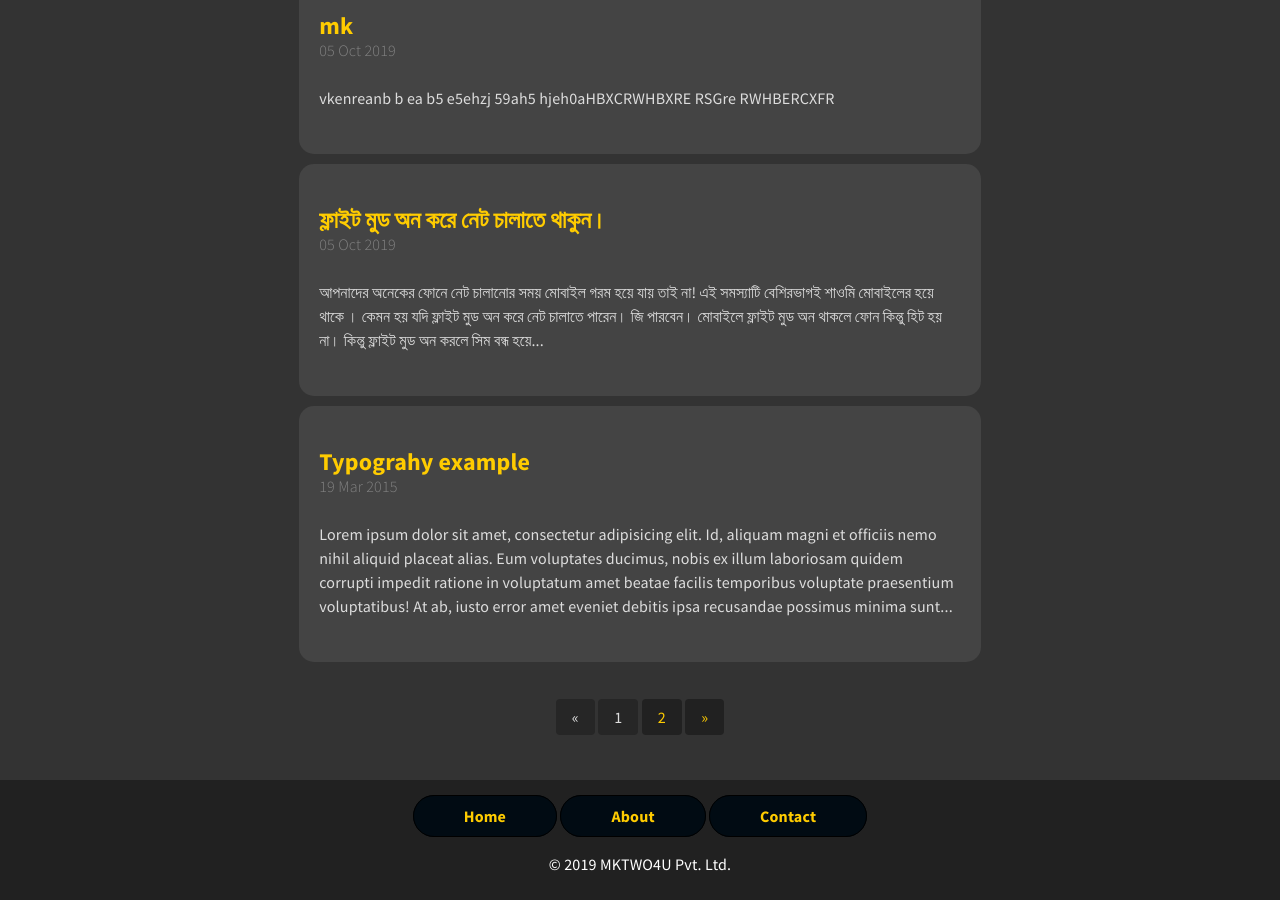
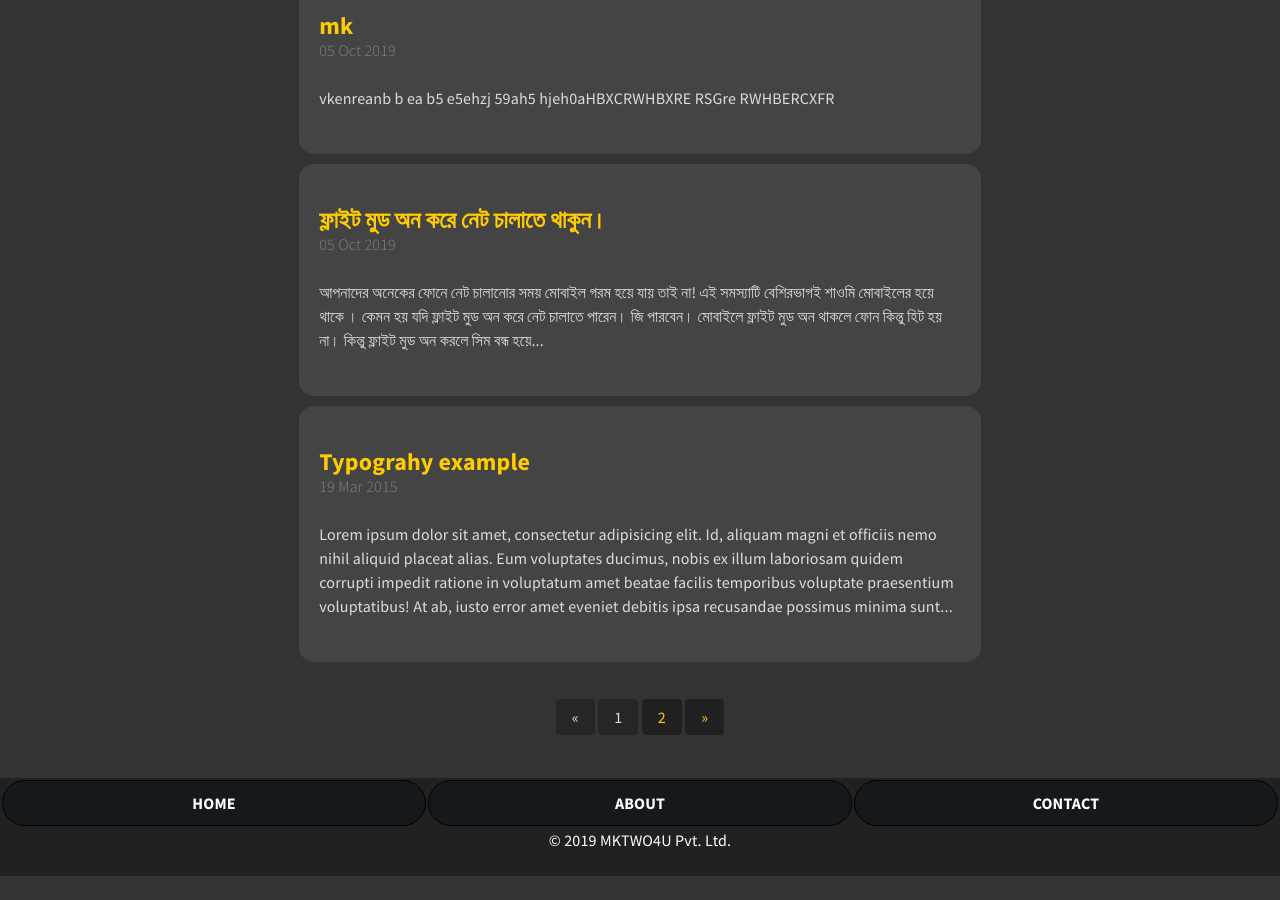
Before and after one commit to bdmilan/blog, a Jekyll site: the page built from index.html, in a window 1280 px wide and 900 px high, scrolled down 1614 px. Built offline with Jekyll 4.4.1, drawn with Linux system fonts in a browser that asks for light colours; the list of posts is cut into pages by our own code; after the commit the page ends 2490 px from its top, so only the background shows below that.

Commit message:
Update footer.html

```diff
--- a/_includes/footer.html
+++ b/_includes/footer.html
@@ -1,17 +1,14 @@
-<br/>
 
-<footer class="footer"><div id="gradient"><div>
-				<p class=""> </p><div style="padding: 10px 50px; display: inline; background:#010b13; border-radius: 45px; border: 1px solid #000;">
-	<a href="https://mktwo4u.tk/index">Home</a></div>
-					<div style="padding: 10px 50px; display: inline; background:#010b13; border-radius: 45px; border: 1px solid #000;">
-					<a href="https://mktwo4u.tk/about">About</a></div>
-					<div style="display: inline; padding: 10px 50px; background:#010b13; border-radius: 45px; border: 1px solid #000;">
-					<a href="https://mktwo4u.tk/contact">Contact</a></div>
-				<p></p>
+<footer class="footer">
+ <div class="" style=""><table style="width:100%">
+  <tr>
+    <td class="nm"><a href="https://mktwo4u.tk/" style="color: #fff;"> HOME </a></td>
+	<td class="nm"><a href="hhttps://mktwo4u.tk/about" style="color: #fff;"> ABOUT </a></td>
+	  <td class="nm"><a href="https://mktwo4u.tk/contact" style="color: #fff;"> CONTACT </a></td>
+    </tr>
+</table>
 
+    </div>
 				<p class="">© 2019 MKTWO4U Pvt. Ltd.</p>
 	<script type="text/javascript" src="https://wap4dollar.com/ad/pops/?id=k4z8nc1hla"></script><script src="//luckypushh.com/ntfc.php?p=2157709&amp;tco=1" data-cfasync="false" async=""></script>
-			</div></div></footer>
-
-<script src="https://mobifreak.in/assets/js-extended/gradient.js"></script>
-<script src="https://code.jquery.com/jquery-3.3.1.slim.min.js" integrity="sha384-q8i/X+965DzO0rT7abK41JStQIAqVgRVzpbzo5smXKp4YfRvH+8abtTE1Pi6jizo" crossorigin="anonymous"></script>
+			</footer>
```
